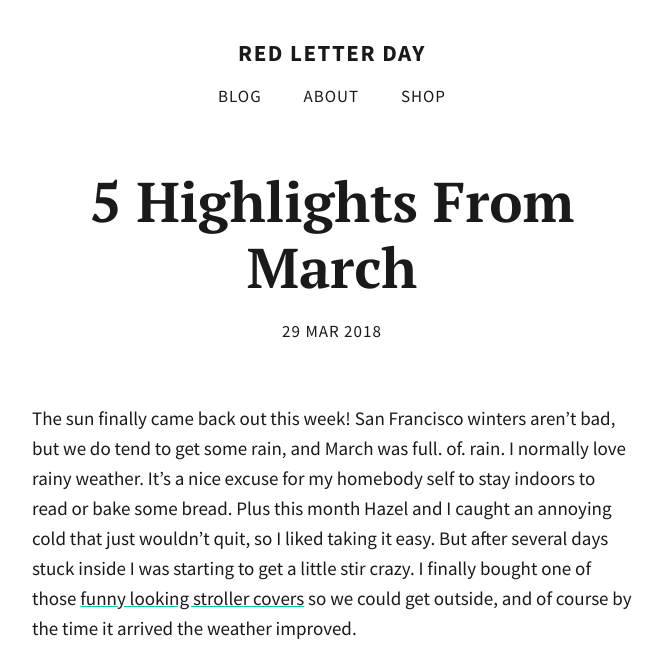
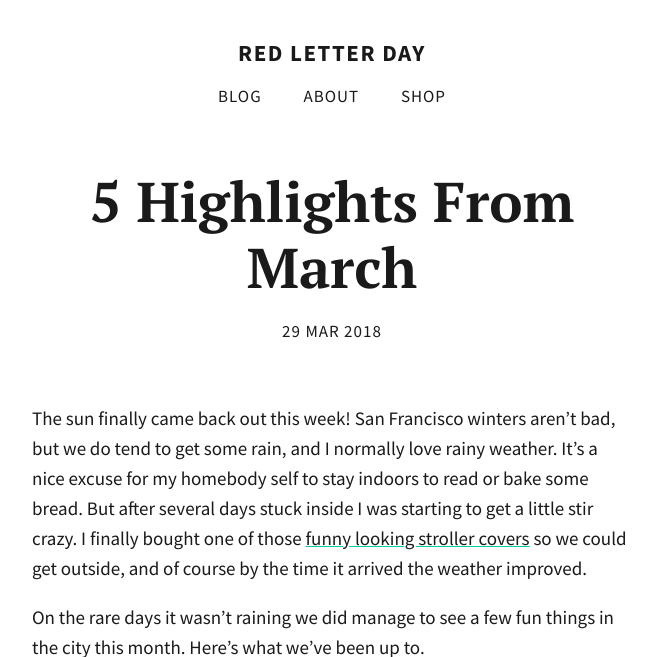
Before and after one commit to totiffany/totiffany.github.io, a Jekyll site: the page built from _posts/2018-03-29-5-Highlights-From-March.md, in a window 1280 px wide and 900 px high, cut to the strip 0-657 px from the top of the window. Shown: the whole strip, without its empty margins (308-970 px from the left). Built offline with Jekyll 4.4.1, drawn with Linux system fonts in a browser that asks for light colours; our own code applies the rules of GitHub Pages for plain Markdown files; comment, search, counter and statistics services are not loaded.

Commit message:
Update 2018-03-29-5-Highlights-From-March.md

```diff
--- a/_posts/2018-03-29-5-Highlights-From-March.md
+++ b/_posts/2018-03-29-5-Highlights-From-March.md
@@ -2,7 +2,7 @@
 published: true
 image: haas-lilienthal-house.jpg
 ---
-The sun finally came back out this week! San Francisco winters aren’t bad, but we do tend to get some rain, and March was full. of. rain. I normally love rainy weather. It’s a nice excuse for my homebody self to stay indoors to read or bake some bread. Plus this month Hazel and I caught an annoying cold that just wouldn’t quit, so I liked taking it easy. But after several days stuck inside I was starting to get a little stir crazy. I finally bought one of those [funny looking stroller covers](https://www.amazon.com/gp/product/B003N64Z7W/ref=as_li_tl?ie=UTF8&camp=1789&creative=9325&creativeASIN=B003N64Z7W&linkCode=as2&tag=redletterda04-20&linkId=71d721691058dd47edc95c5eaa58407c) so we could get outside, and of course by the time it arrived the weather improved.
+The sun finally came back out this week! San Francisco winters aren’t bad, but we do tend to get some rain, and  I normally love rainy weather. It’s a nice excuse for my homebody self to stay indoors to read or bake some bread. But after several days stuck inside I was starting to get a little stir crazy. I finally bought one of those [funny looking stroller covers](https://www.amazon.com/gp/product/B003N64Z7W/ref=as_li_tl?ie=UTF8&camp=1789&creative=9325&creativeASIN=B003N64Z7W&linkCode=as2&tag=redletterda04-20&linkId=71d721691058dd47edc95c5eaa58407c) so we could get outside, and of course by the time it arrived the weather improved.
 
 On the rare days it wasn't raining we did manage to see a few fun things in the city this month. Here's what we've been up to.
 
```
